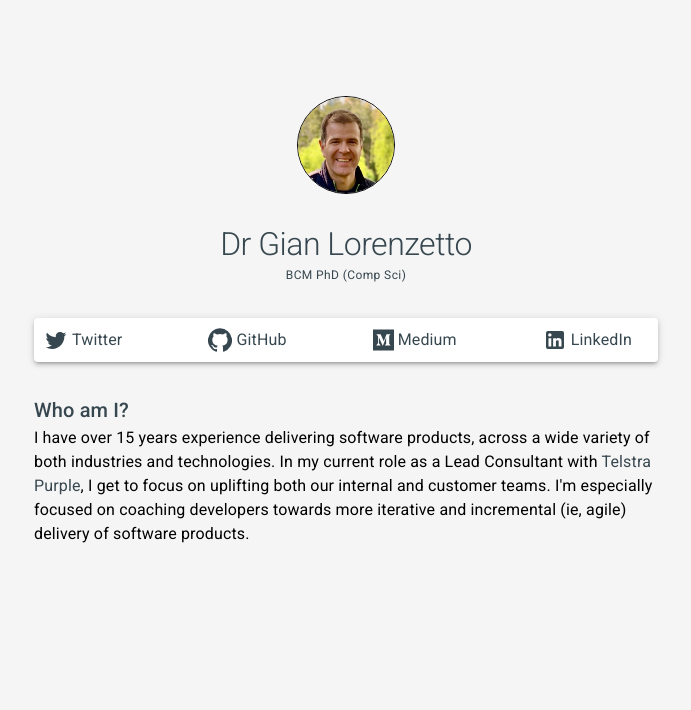
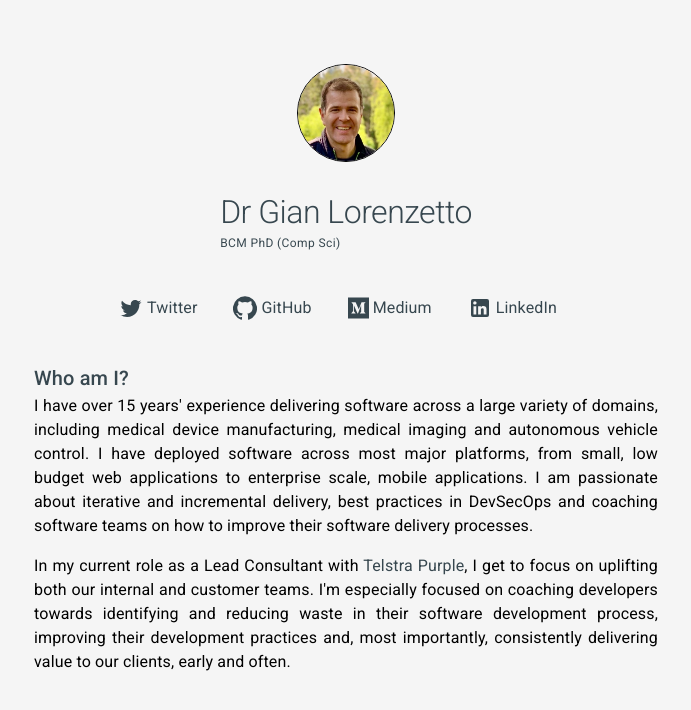
Before and after one commit to GianLorenzetto/zendibbler-react, a React (Create React App) app: page /about in a window 1280 px wide. Shown: the top 710 px of the page, without its empty margins (294-985 px from the left). Built offline with nearby package versions, Linux system fonts and the light colour scheme; the HTML template or start-up script is replaced by a standard one.

Commit message:
Clean up style and fix Grid usage.

```diff
--- a/src/components/SocialBar.tsx
+++ b/src/components/SocialBar.tsx
@@ -5,10 +5,9 @@ import IconButton from "@material-ui/core/IconButton";
 import GitHubIcon from "@material-ui/icons/GitHub";
 import LinkedInIcon from "@material-ui/icons/LinkedIn";
 import TwitterIcon from "@material-ui/icons/Twitter";
-import { Grid, Paper } from "@material-ui/core";
+import { Grid } from "@material-ui/core";
 import { faMedium } from "@fortawesome/free-brands-svg-icons";
 import { FontAwesomeIcon } from "@fortawesome/react-fontawesome";
-
 
 const useStyles = makeStyles((theme: Theme) =>
   createStyles({
@@ -17,8 +16,8 @@ const useStyles = makeStyles((theme: Theme) =>
       marginRight: theme.spacing(2),
     },
     icon: {
-        paddingRight: 4
-    }
+      paddingRight: 4,
+    },
   })
 );
 
@@ -26,7 +25,6 @@ const SocialBar = () => {
   let classes = useStyles();
 
   return (
-    <Paper elevation={3}>
     <Grid container direction="row" justify="space-between">
       <Grid item>
         <IconButton
@@ -36,7 +34,7 @@ const SocialBar = () => {
           target="_blank"
           href="https://twitter.com/TheZenDibbler"
         >
-            <TwitterIcon className={classes.icon}/>
+          <TwitterIcon className={classes.icon} />
           <Typography variant="body1">Twitter</Typography>
         </IconButton>
       </Grid>
@@ -49,7 +47,7 @@ const SocialBar = () => {
           target="_blank"
           href="https://github.com/GianLorenzetto"
         >
-            <GitHubIcon className={classes.icon}/>
+          <GitHubIcon className={classes.icon} />
           <Typography variant="body1">GitHub</Typography>
         </IconButton>
       </Grid>
@@ -62,7 +60,11 @@ const SocialBar = () => {
           target="_blank"
           href="https://medium.com/@gian.lorenzetto"
         >
-            <FontAwesomeIcon className={classes.icon} icon={faMedium} color="primary"/>
+          <FontAwesomeIcon
+            className={classes.icon}
+            icon={faMedium}
+            color="primary"
+          />
           <Typography variant="body1">Medium</Typography>
         </IconButton>
       </Grid>
@@ -75,12 +77,11 @@ const SocialBar = () => {
           target="_blank"
           href="https://www.linkedin.com/in/gianlorenzetto/"
         >
-            <LinkedInIcon className={classes.icon}/>
+          <LinkedInIcon className={classes.icon} />
           <Typography variant="body1">LinkedIn</Typography>
         </IconButton>
       </Grid>
     </Grid>
-    </Paper>
   );
 };
 
--- a/src/pages/About.tsx
+++ b/src/pages/About.tsx
@@ -24,6 +24,9 @@ const useStyles = makeStyles((theme: Theme) =>
     paraTitle: {
       paddingRight: "0.5rem",
     },
+    para: {
+      textAlign: "justify",
+    },
   })
 );
 
@@ -32,7 +35,7 @@ function About() {
 
   return (
     <div>
-      <Box paddingTop="6rem" />
+      <Box paddingTop="4rem" />
       <Grid
         container
         direction="column"
@@ -49,59 +52,35 @@ function About() {
             ></Avatar>
           </Box>
         </Grid>
-
-        <Grid
-          container
-          item
-          direction="column"
-          justify="center"
-          alignItems="center"
-        >
         <Grid item>
           <Typography variant="h1" color="primary">
             Dr Gian Lorenzetto
           </Typography>
-          </Grid>
-          <Grid item>
           <Typography variant="caption" color="primary">
             BCM PhD (Comp Sci)
           </Typography>
         </Grid>
+
+        <Grid item>
+          <SocialBar />
         </Grid>
 
-        <Grid
-          container
-          item
-          xs={6}
-          direction="row"
-          justify="space-between"
-          alignContent="center"
-          alignItems="center"
-        >
-          <Grid item xs={12}>
-            <SocialBar />
-          </Grid>
-        </Grid>
-
-        <Grid
-          container
-          item
-          xs={6}
-          direction="column"
-          justify="flex-start"
-          alignContent="flex-start"
-          alignItems="flex-start"
-        >
-          <Grid item className={classes.paraTitle}>
+        <Grid item xs={9} md={6}>
           <Typography variant="h6" color="primary">
             Who am I?
           </Typography>
-          </Grid>
-          <Grid item>
-            <Typography variant="body1">
-              I have over 15 years experience delivering software products,
-              across a wide variety of both industries and technologies. In my
-              current role as a Lead Consultant with{" "}
+          <Typography variant="body1" paragraph className={classes.para}>
+            I have over 15 years' experience delivering software across a large
+            variety of domains, including medical device manufacturing, medical
+            imaging and autonomous vehicle control. I have deployed software
+            across most major platforms, from small, low budget web applications
+            to enterprise scale, mobile applications. I am passionate about
+            iterative and incremental delivery, best practices in DevSecOps and
+            coaching software teams on how to improve their software delivery
+            processes.
+          </Typography>
+          <Typography variant="body1" paragraph className={classes.para}>
+            In my current role as a Lead Consultant with{" "}
             <Link
               target="_blank"
               rel="noopener"
@@ -109,14 +88,13 @@ function About() {
             >
               Telstra Purple
             </Link>
-              , I get to focus on uplifting both our internal and customer
-              teams. I'm especially focused on coaching developers towards more
-              iterative and incremental (ie, agile) delivery of software
-              products.
+            , I get to focus on uplifting both our internal and customer teams.
+            I'm especially focused on coaching developers towards identifying
+            and reducing waste in their software development process, improving
+            their development practices and, most importantly, consistently
+            delivering value to our clients, early and often.
           </Typography>
         </Grid>
-        </Grid>
-
       </Grid>
     </div>
   );
```
Lines whose indentation alone changed are shown as unchanged.
